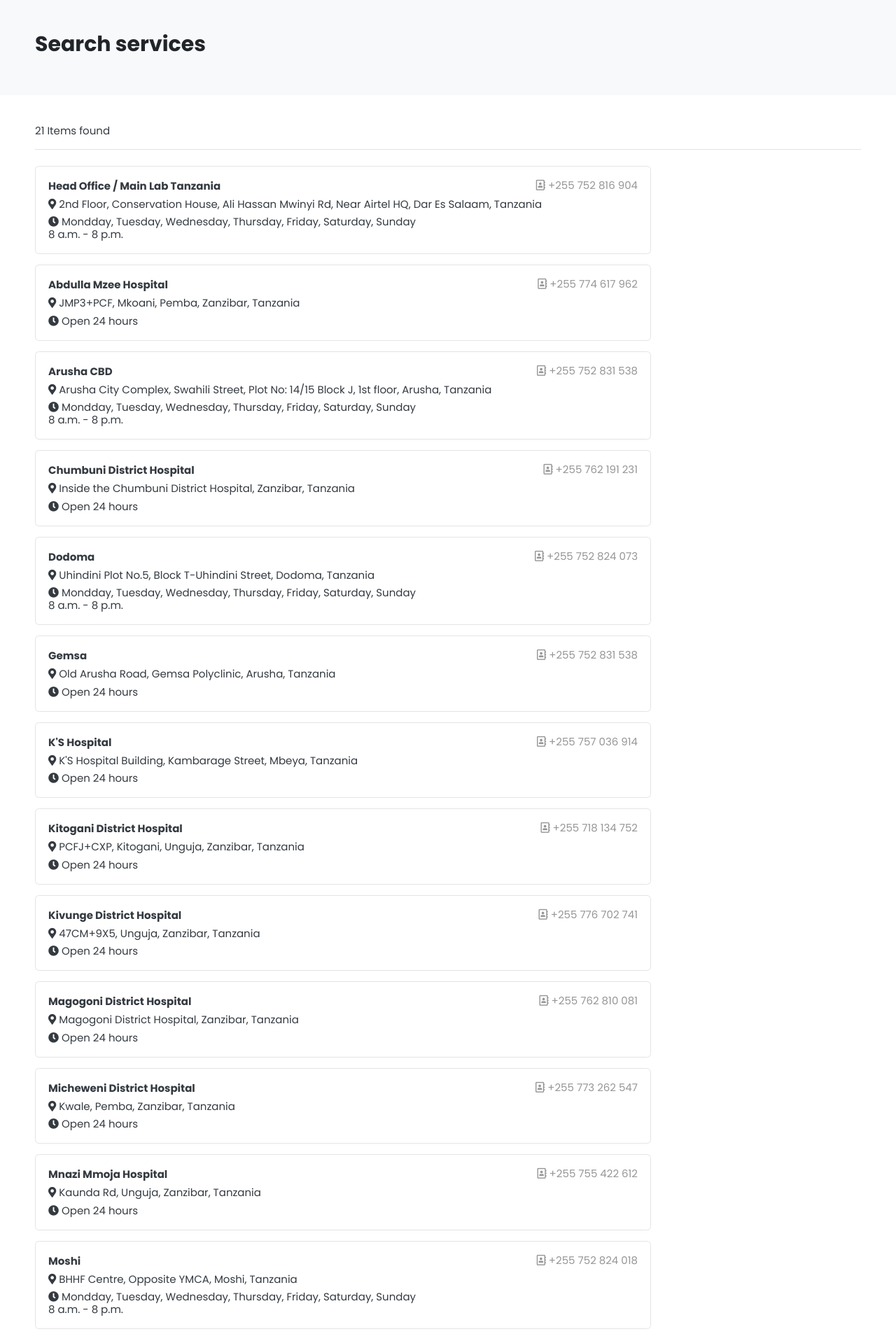
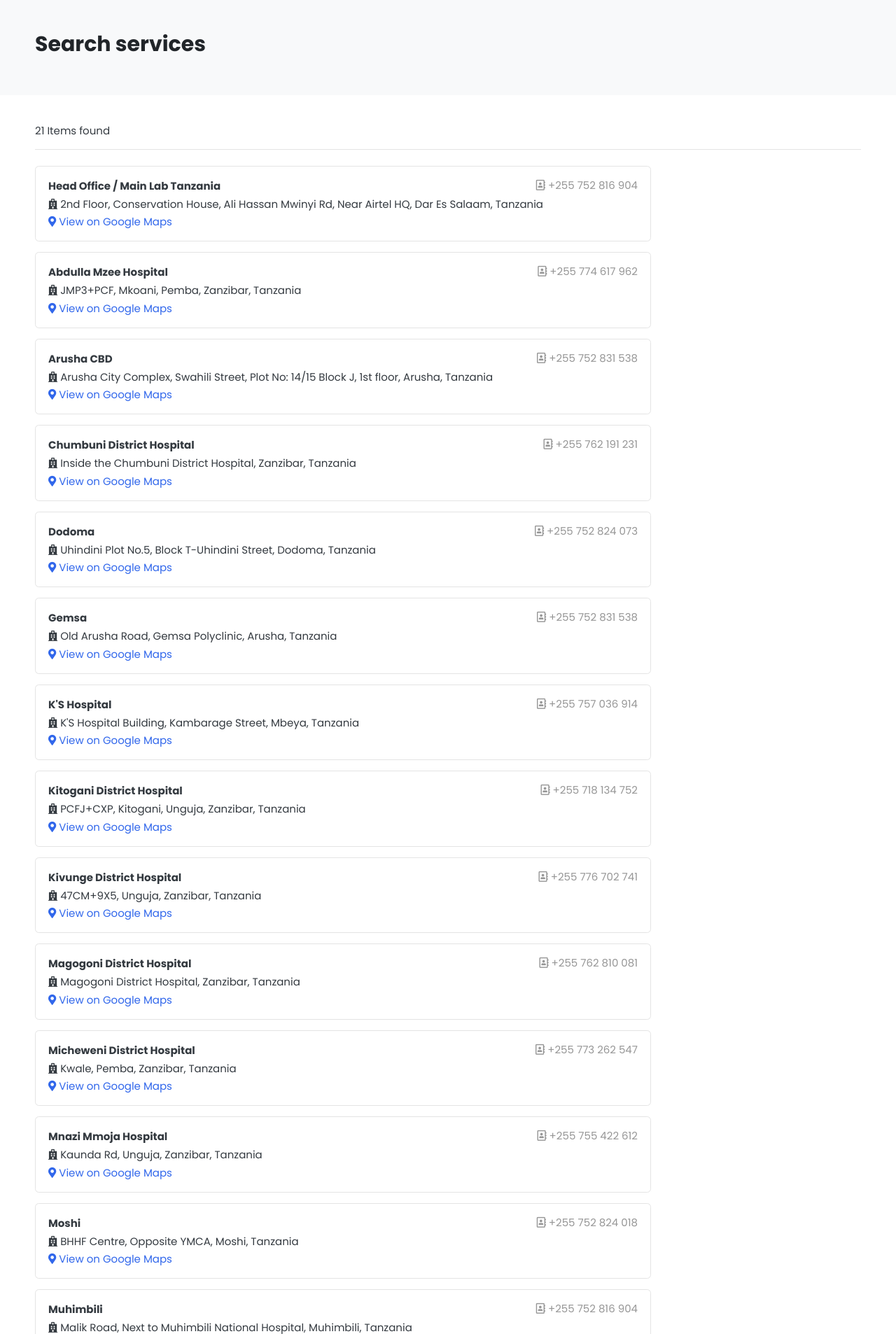
Before and after one commit to mahamudh472/medical_test, a Django app: page /home-services/ in a window 1280 px wide. Shown: the part 86-1992 px from the top of the page at 70% size. Run offline with Django 4.2, Linux system fonts and the light colour scheme; data comes from the database, SQL or seed files in the repository; both versions use the stored data as it was after the commit; parts of the project's set-up code (start-up, migrations or seed data) failed here and were passed over; some libraries are stand-ins or nearby versions; some web fonts are replaced.

Commit message:
service location

```diff
--- a/main/models.py
+++ b/main/models.py
@@ -26,6 +26,8 @@ class Service(models.Model):
     name = models.CharField(max_length=100)
     description = models.TextField(blank=True, null=True)
     location = models.CharField(max_length=100)
+    lat = models.CharField(max_length=50, blank=True, null=True)
+    lng = models.CharField(max_length=50, blank=True, null=True)
     contact = models.CharField(max_length=100, blank=True, null=True)
     iso_certificate_status = models.BooleanField(default=False)
     iso_certificate_symbol = models.CharField(max_length=100, blank=True, null=True)
--- a/templates/main/search_service.html
+++ b/templates/main/search_service.html
@@ -41,24 +41,34 @@
                                         {{service.name}}
                                     </h6>
                                     <p class="mt-2">
-                                        <i class="fas fa-map-marker-alt"></i>
+                                        <i class="fas fa-hospital"></i>
                                         {{service.location}}
                                     </p>
-                                    <div class="mt-2">
-                                        {% if service.open_24_hours %}
-                                            <i class="fas fa-clock"></i>
-                                            Open 24 hours
+                                    <p class="mt-2">
+                                        {% if service.lat and service.lng %}
+                                        <a href="https://www.google.com/maps/search/?api=1&query={{ service.lat }},{{ service.lng }}" target="_blank">
                                         {% else %}
-                                            <i class="fas fa-clock"></i>
-                                            {{service.open_days}}
-                                            <br />
-                                            {{service.opening_time}} - {{service.closing_time}}
-                                            {% if other_time %}
-                                                <br />
-                                                {{service.other_time}}
-                                            {% endif %}
+                                        <a href="https://www.google.com/maps/search/?api=1&query={{ service.location|urlencode }}" target="_blank">
                                         {% endif %}
-                                    </div>
+                                            <i class="fas fa-map-marker-alt"></i>
+                                        View on Google Maps
+                                            </a>
+                                    </p>
+{#                                    <div class="mt-2">#}
+{#                                        {% if service.open_24_hours %}#}
+{#                                            <i class="fas fa-clock"></i>#}
+{#                                            Open 24 hours#}
+{#                                        {% else %}#}
+{#                                            <i class="fas fa-clock"></i>#}
+{#                                            {{service.open_days}}#}
+{#                                            <br />#}
+{#                                            {{service.opening_time}} - {{service.closing_time}}#}
+{#                                            {% if other_time %}#}
+{#                                                <br />#}
+{#                                                {{service.other_time}}#}
+{#                                            {% endif %}#}
+{#                                        {% endif %}#}
+{#                                    </div>#}
                                 </div>
                             </div>
                             <!-- icontext.// -->
```
Also changed, not shown: db.sqlite3, main/migrations/0011_service_lat_service_lng.py (added).
